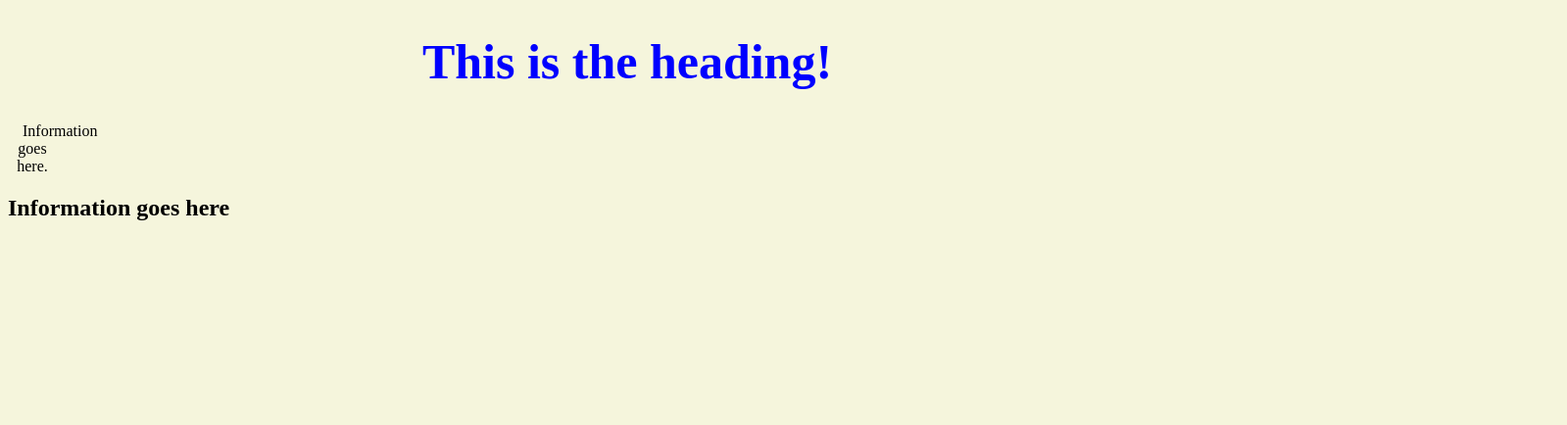
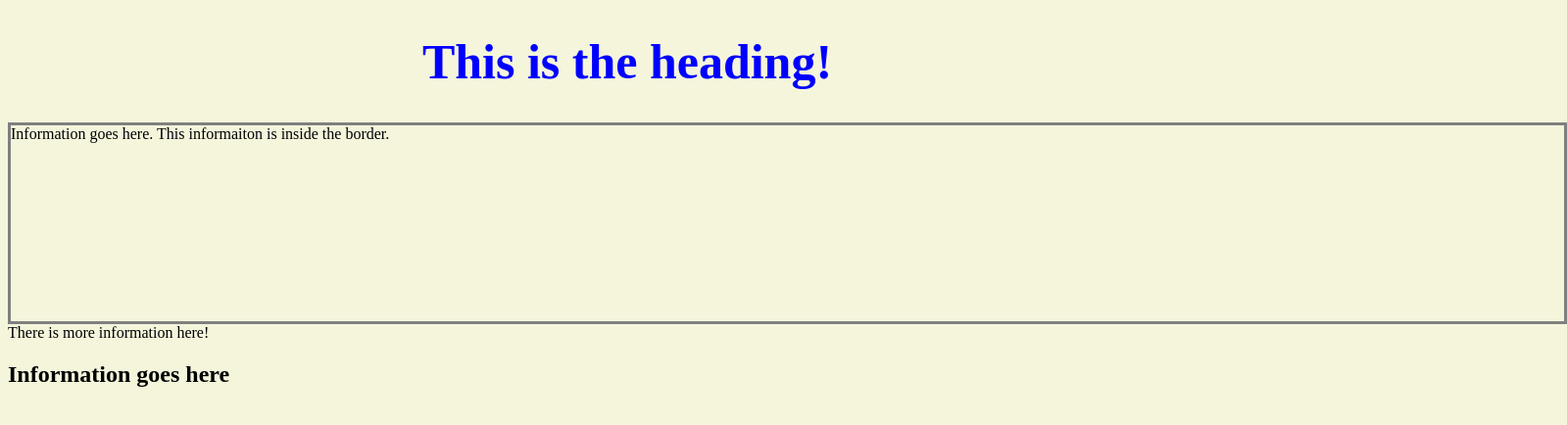
Before and after one commit to AntwonC/PersonalWebsite, a plain HTML site: page index.html in a window 1280 px wide. Shown: the whole page at 98% size, 1599 px wide, since content can reach past the window. Drawn offline with Linux system fonts and the light colour scheme.

Commit message:
Created a border around div.

```diff
--- a/index.html
+++ b/index.html
@@ -7,8 +7,9 @@
     </head>
     <h1> This is the heading! </h1>
     <body>
-        <div>Information goes here.</div>
-
+        <div>Information goes here.
+            This informaiton is inside the border. </div>
+        <article> There is more information here! </article>
 
     </body>
 
--- a/style.css
+++ b/style.css
@@ -10,8 +10,14 @@ html    {
 }
 
 div {
-    text-align: center;
-    text-indent: 30%;
-    width: 50px;
+    text-align: left;
+
+    width: 1585px;
+    height: 200px;
+    display: grid;
+    border: solid;
+    border-color: grey;
+    padding: 0px 0px 0px 0px;
+
 
 }
```
